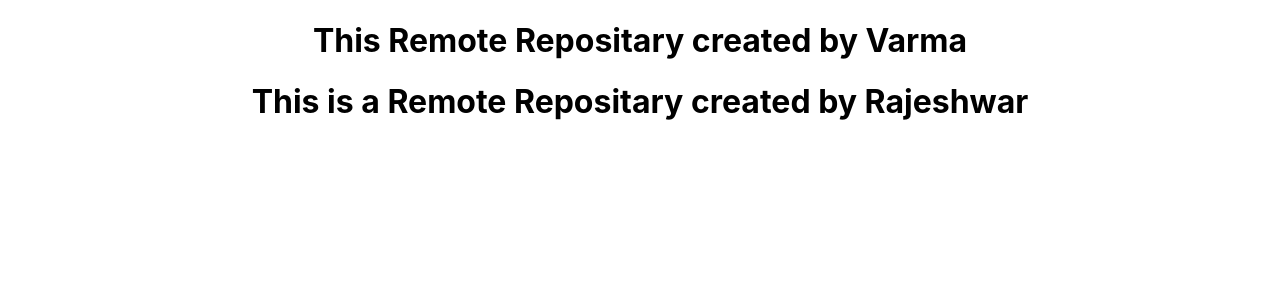
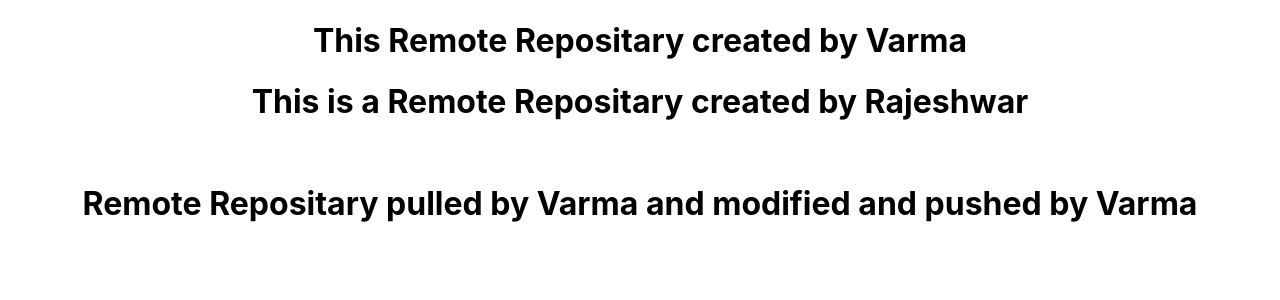
Before and after one commit to VarmaBeley/MERN-2209, a React (Create React App) app in the folder react-app/: page / in a window 1280 px wide. Shown: the top 300 px of the page. Built offline with nearby package versions, Linux system fonts and the light colour scheme.

Commit message:
added third hedding

```diff
--- a/react-app/src/App.js
+++ b/react-app/src/App.js
@@ -6,7 +6,8 @@ function App() {
     <div className="App">
       <h1>This  Remote Repositary created by Varma </h1>
       <h1>This is a Remote Repositary created by Rajeshwar</h1>
-
+      <br></br>
+      <h1>Remote Repositary pulled by Varma and modified and pushed by Varma</h1>
     </div>
   );
 }
```
